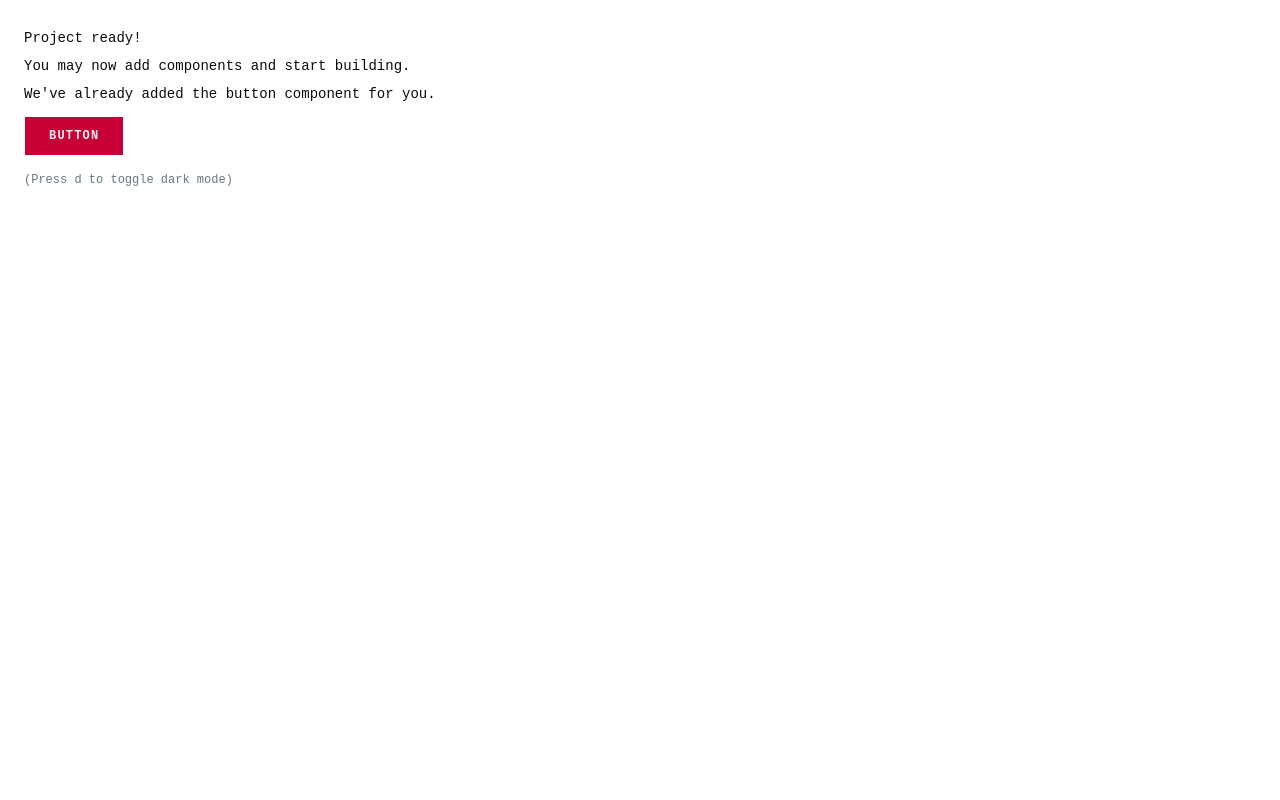
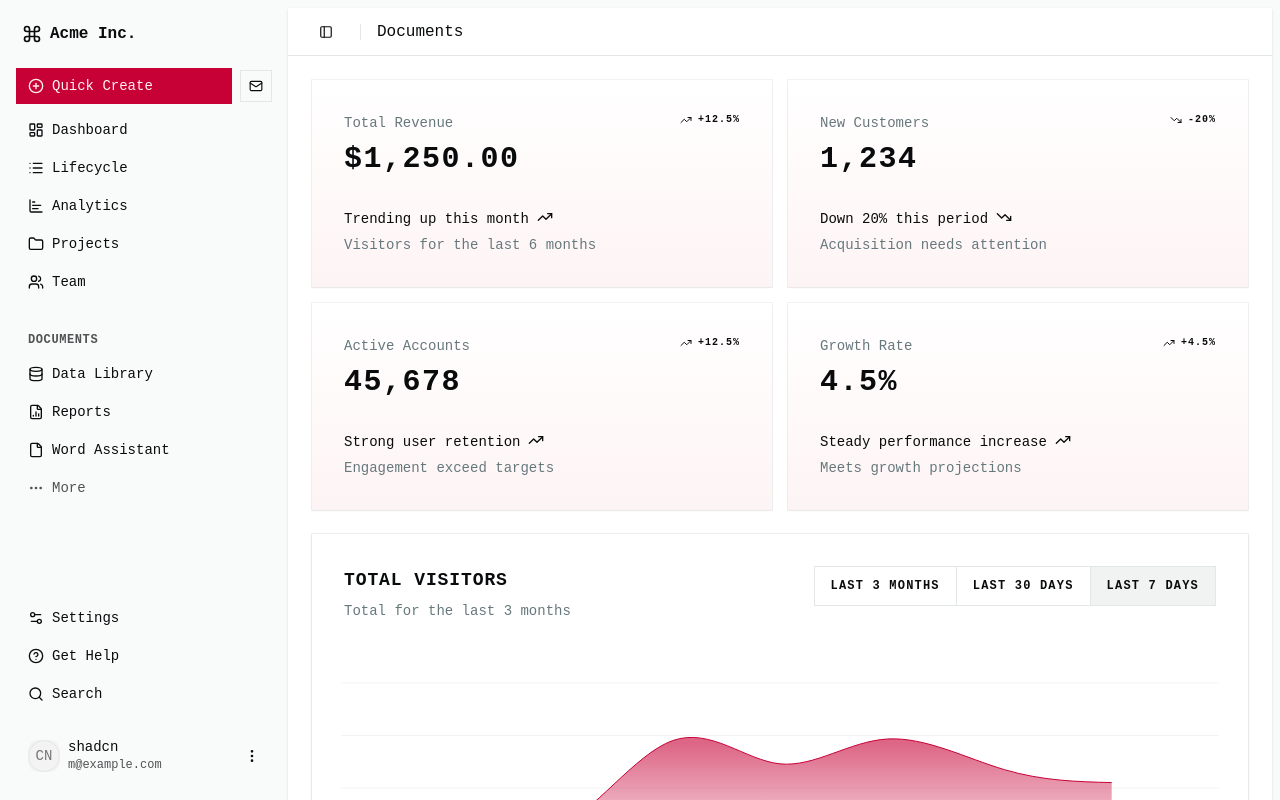
Before and after one commit to mt-shihab26/urlz, a React (Vite) app in the folder web/: page / in a window 1280 px wide. Shown: the top 800 px of the page. Built offline with nearby package versions, Linux system fonts and the light colour scheme.

Commit message:
pages index

```diff
--- a/web/package.json
+++ b/web/package.json
@@ -29,6 +29,7 @@
         "react-day-picker": "^9.14.0",
         "react-dom": "^19.2.4",
         "react-resizable-panels": "^4.10.0",
+        "react-router": "^7.14.2",
         "recharts": "3.8.0",
         "sonner": "^2.0.7",
         "tailwind-merge": "^3.5.0",
--- a/web/src/app.tsx
+++ b/web/src/app.tsx
@@ -1,24 +1,17 @@
 import { ThemeProvider } from '@/components/theme-provider';
-import { Button } from '@/components/ui/button';
 import { TooltipProvider } from '@/components/ui/tooltip';
+import { BrowserRouter, Route, Routes } from 'react-router';
+import { Index } from './pages/index';
 
 export const App = () => {
     return (
         <ThemeProvider>
             <TooltipProvider>
-                <div className="flex min-h-svh p-6">
-                    <div className="flex max-w-md min-w-0 flex-col gap-4 text-sm leading-loose">
-                        <div>
-                            <h1 className="font-medium">Project ready!</h1>
-                            <p>You may now add components and start building.</p>
-                            <p>We&apos;ve already added the button component for you.</p>
-                            <Button className="mt-2">Button</Button>
-                        </div>
-                        <div className="font-mono text-xs text-muted-foreground">
-                            (Press <kbd>d</kbd> to toggle dark mode)
-                        </div>
-                    </div>
-                </div>
+                <BrowserRouter>
+                    <Routes>
+                        <Route path="/" element={<Index />} />
+                    </Routes>
+                </BrowserRouter>
             </TooltipProvider>
         </ThemeProvider>
     );
--- a/web/src/pages/index.tsx
+++ b/web/src/pages/index.tsx
@@ -7,7 +7,7 @@ import { SidebarInset, SidebarProvider } from '@/components/ui/sidebar';
 
 import data from '@/lib/data.json';
 
-const Index = () => {
+export const Index = () => {
     return (
         <SidebarProvider
             style={
@@ -35,5 +35,3 @@ const Index = () => {
         </SidebarProvider>
     );
 };
-
-export default Index;
```
Also changed, not shown: 1 other file (tests, documents, lock files or other folders).
